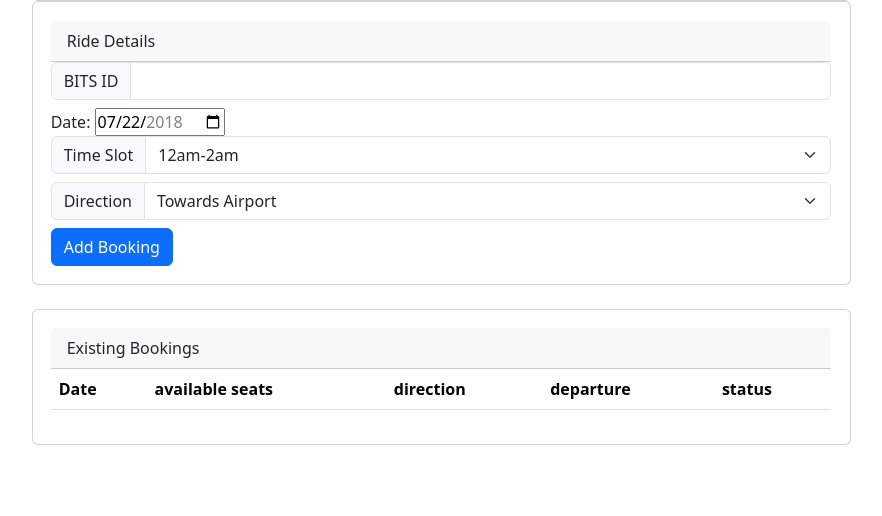
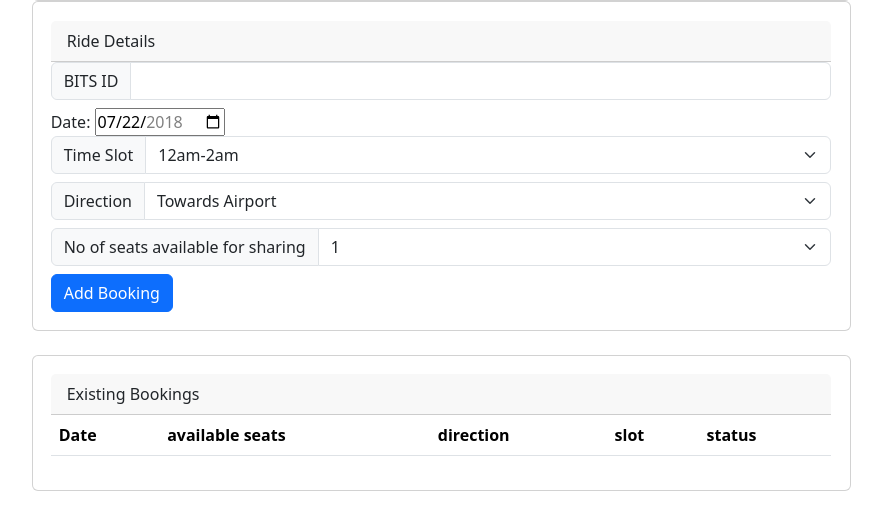
Before and after one commit to still-rollin/cabshare, a Flask app: page / in a window 1280 px wide. Shown: the part 413-929 px from the top of the page, without its empty margins (199-1081 px from the left). Before the commit the page ends 858 px from the top, so only its background shows below. Run offline with Flask 3, Linux system fonts and the light colour scheme; lists and menus that the app fills with data are empty.

Commit message:
reserve a seat

```diff
--- a/server.py
+++ b/server.py
@@ -8,6 +8,11 @@ time_slots=[]
 directions=[]
 all_bookings=[]
 showall_bookings=[]
+seats=[]
+dic={'id':0}
+def getnewid():
+    dic['id']=dic['id']+1
+    return (dic['id'])
 
 @app.route("/")
 def hello_world():
@@ -34,11 +39,14 @@ def addbooking():
     direction=request.args.get('direction')
     directions.append(direction)
     print(directions)
-    booking=(date,time_slot,direction)
+    seat=request.args.get('seat')
+    seats.append(seat)
+
+    booking=(date,time_slot,direction,seat,getnewid())
+
 
     all_bookings.append(booking)
     print(all_bookings)
-
     return render_template('index.html', bookings_list_in_html=all_bookings)
 
 @app.route("/filter")
@@ -50,7 +58,7 @@ def filter():
     direction1=request.args.get('direction')
     print((fname1,date1,slot1,direction1))
     for booking1 in all_bookings:
-        if(booking1==(date1,slot1,direction1)):
+        if(booking1[0]==date1 and booking1[1]==slot1 and booking1[2]==direction1):
             showall_bookings.append(booking1)
     print(showall_bookings)
     return render_template('index.html',bookings_list_in_html=showall_bookings)
@@ -61,3 +69,16 @@ def cabservices():
 @app.route("/about")
 def about():
     return render_template('about.html')
+@app.route("/update")
+def update():
+    id=request.args.get('val')
+    print ("id",id)
+    i=0
+    for booking in all_bookings:
+        print("booking[4]",booking[4])
+        if(int(booking[4])==int(id)):
+
+            all_bookings[i]=(booking[0],booking[1],booking[2],int(booking[3])-1,booking[4])
+            print(booking[3])
+        i=i+1
+    return render_template('index.html',bookings_list_in_html=all_bookings)
--- a/templates/index.html
+++ b/templates/index.html
@@ -114,11 +114,21 @@
                 <span class="input-group-text">Direction</span>
                 <select class="form-select" name="direction" aria-label="Direction">
                     <option selected>Towards Airport</option>
-                    <option>Towrads BPHC</option>
+                    <option>Towards BPHC</option>
                 </select>
 
             </div>
+            <div class="input-group mb-2">
+                <span class="input-group-text">No of seats available for sharing</span>
+                <select class="form-select" name="seat" aria-label="seats">
+                    <option selected>1</option>
+                    <option>2</option>
+                </select>
+            </div>
+
+
             <div class="col-8">
+
                 <button type="submit" class="btn btn-primary">Add Booking</button>
             </div>
         </form>
@@ -140,20 +150,24 @@
                     <th scope="col">Date</th>
                     <th scope="col">available seats</th>
                     <th scope="col">direction</th>
-                        <th scope="col">departure</th>
+                    <th scope="col">slot</th>
                     <th scope="col">status</th>
                 </tr>
             </thead>
             <tbody>
                 {% for booking in bookings_list_in_html %}
                 <tr>
+                    <td>{{ booking[0] }}</td>
+                    <td>{{ booking[3] }} </td>
+                    <td>{{ booking[2] }}</td>
                     <td>{{ booking[1] }}</td>
-                        <td> 2/3</td>
-                        <td>{{ booking[2] }}</td>
-                        <td>{{ booking[3] }}</td>
-                        <td><button type="button" class="btn btn-primary">
-                                Reserve a Seat<span class="badge text-bg-secondary"></span>
-                            </button></td>
+                    <td>
+                        <form action="/update">
+                            <input class="form-control" type="hidden" id="fname" name="val" value={{booking[4]}}>
+                            <button type="submit" class="btn btn-primary">Reserve a Seat</button>
+                        </form>
+                    </td>
+
                 </tr>
                 {% endfor %}
             </tbody>
```
Lines whose indentation alone changed are shown as unchanged.
